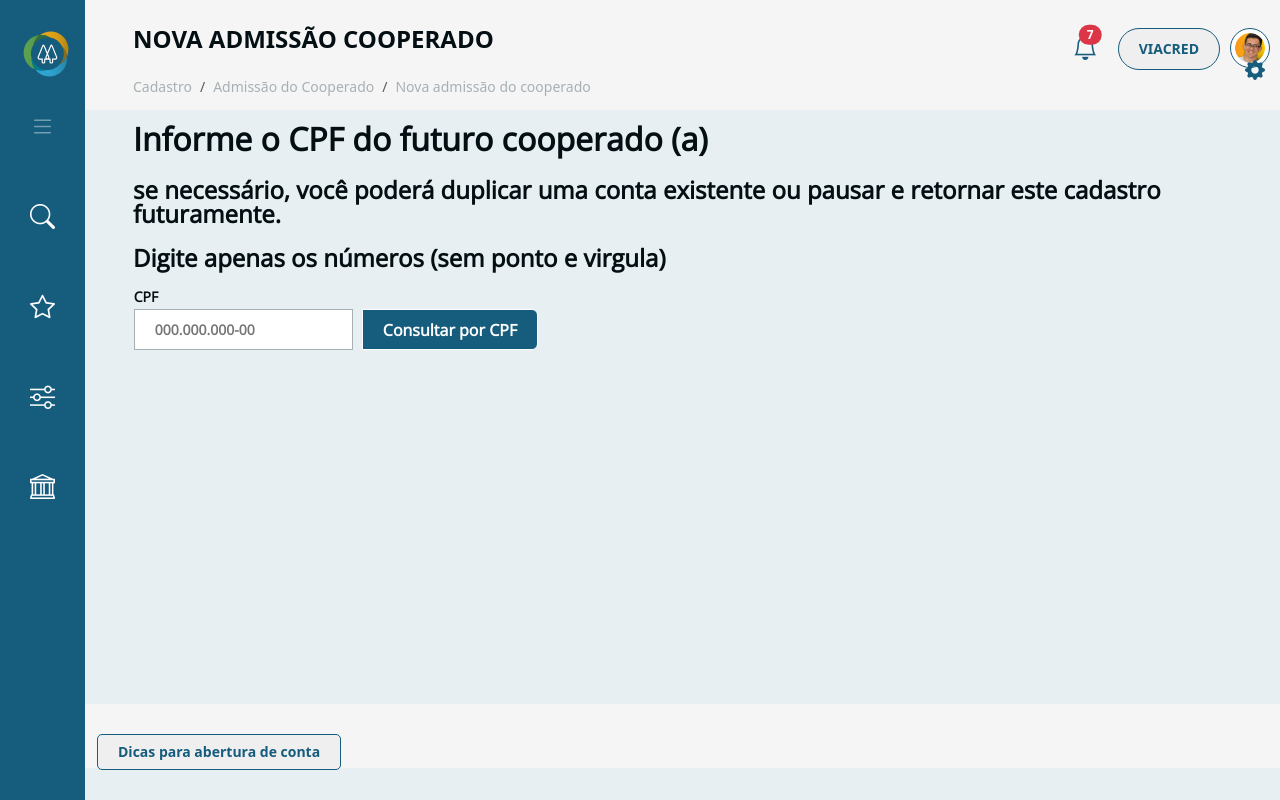
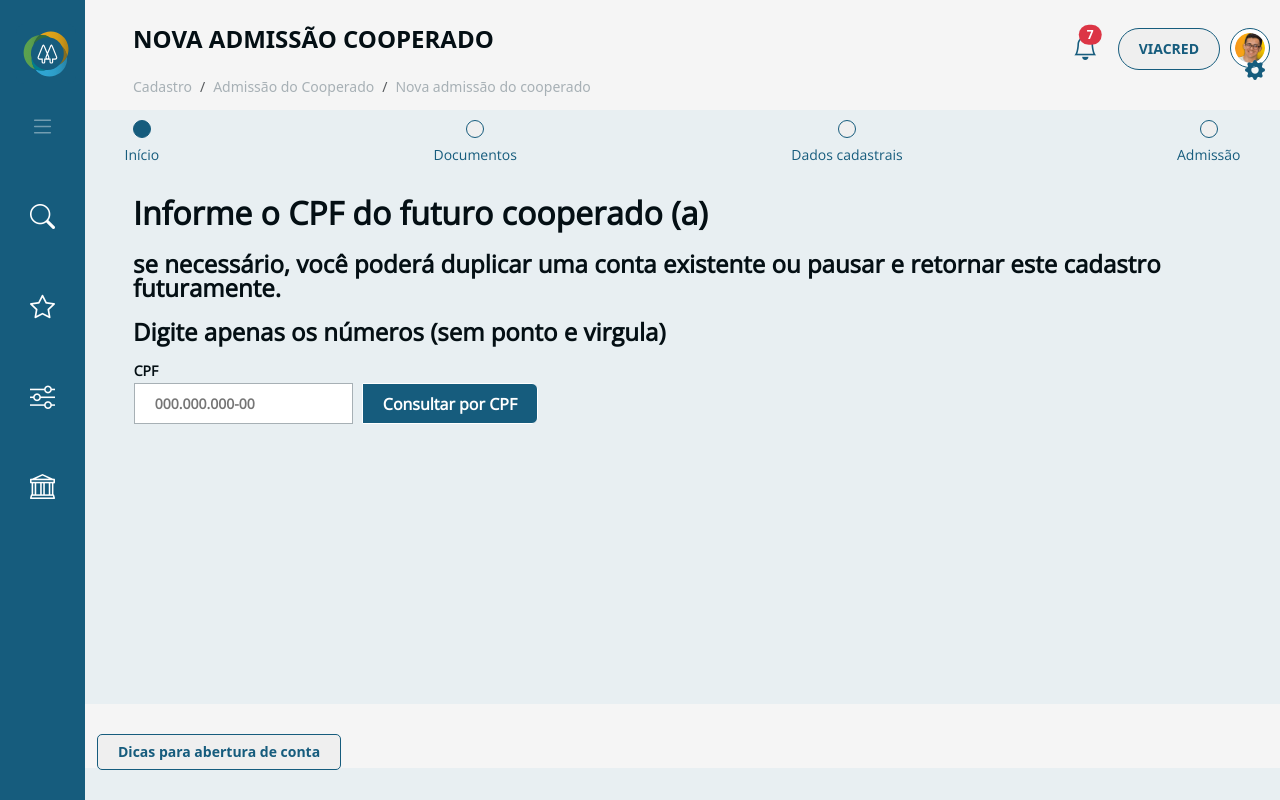
Before and after one commit to MarcosFerreira17/ailos-angular, an Angular app: page /home in a window 1280 px wide. Built offline with nearby package versions, Linux system fonts and the light colour scheme.

Commit message:
add stepper and card consulta

```diff
--- a/src/app/cooperative-admission/home/home.component.html
+++ b/src/app/cooperative-admission/home/home.component.html
@@ -1,4 +1,53 @@
 <div class="main-content">
+  <div class="container">
+    <div class="steps">
+      <progress id="progress" value="0" max="100"></progress>
+      <div class="step-item">
+        <button
+          class="step-button text-center"
+          type="button"
+          data-bs-toggle="collapse"
+          data-bs-target="#collapseOne"
+          aria-expanded="true"
+          aria-controls="collapseOne"
+        ></button>
+        <div class="step-title">Início</div>
+      </div>
+      <div class="step-item">
+        <button
+          class="step-button text-center collapsed"
+          type="button"
+          data-bs-toggle="collapse"
+          data-bs-target="#collapseTwo"
+          aria-expanded="false"
+          aria-controls="collapseTwo"
+        ></button>
+        <div class="step-title">Documentos</div>
+      </div>
+      <div class="step-item">
+        <button
+          class="step-button text-center collapsed"
+          type="button"
+          data-bs-toggle="collapse"
+          data-bs-target="#collapseThree"
+          aria-expanded="false"
+          aria-controls="collapseThree"
+        ></button>
+        <div class="step-title">Dados cadastrais</div>
+      </div>
+      <div class="step-item">
+        <button
+          class="step-button text-center collapsed"
+          type="button"
+          data-bs-toggle="collapse"
+          data-bs-target="#collapseThree"
+          aria-expanded="false"
+          aria-controls="collapseThree"
+        ></button>
+        <div class="step-title">Admissão</div>
+      </div>
+    </div>
+  </div>
   <h2 class="title">Informe o CPF do futuro cooperado (a)</h2>
   <p class="description">
     se necessário, você poderá duplicar uma conta existente ou pausar e retornar
@@ -10,6 +59,16 @@
     <div class="input-group">
       <input type="text" class="input-search" placeholder="000.000.000-00" />
       <button class="btn btn-search">Consultar por CPF</button>
+    </div>
+  </div>
+  <div class="card" *ngIf="queryCPF == !queryCPF">
+    <div class="card-body">
+      <h5 class="card-title">Situação cadastral do CPF</h5>
+      <h6 class="card-subtitle mb-2 text-muted">Cosulta na Receita Federal</h6>
+      <label class="card-label" for="">Nome</label>
+      <p>{{ queryCPF }}</p>
+      <label class="card-label" for="">CPF</label>
+      <p>{{ queryCPF }}</p>
     </div>
   </div>
 </div>
--- a/src/app/cooperative-admission/home/home.component.scss
+++ b/src/app/cooperative-admission/home/home.component.scss
@@ -3,7 +3,7 @@
   height: 73vh;
   margin-top: 10px;
   background-color: var(--background);
-  font-family: 'Open Sans', 'Roboto', sans-serif;
+  font-family: 'Open Sans', 'Roboto';
 }
 
 .title {
@@ -109,3 +109,89 @@ footer input:checked {
   margin-top: 30px;
   margin-right: 10px;
 }
+
+//stepper
+.steps {
+  display: flex;
+  justify-content: space-between;
+  align-items: center;
+  margin-bottom: 2rem;
+  position: relative;
+}
+
+.step-title{
+  font-size: 14px;
+  font-weight: 400;
+  color: var(--primary-color);
+  margin-top: 10px;
+}
+
+.step-button {
+  width: 18px;
+  height: 18px;
+  border-radius: 50%;
+  border: 1px solid var(--primary-color);
+  background-color: var(transparent);
+  transition: .4s;
+}
+.step-button[aria-expanded="true"] {
+  background-color: var(--primary-color);
+  color: #fff;
+}
+.done {
+  background-color: var(--primary-color);
+  color: #fff;
+}
+.step-item {
+  z-index: 10;
+  text-align: center;
+}
+#progress {
+-webkit-appearance:none;
+  position: absolute;
+  width: 95%;
+  z-index: 5;
+  height: 10px;
+  margin-left: 18px;
+  margin-bottom: 18px;
+}
+/* to customize progress bar */
+#progress::-webkit-progress-value {
+  background-color: var(--primary-color);
+  transition: .5s ease;
+}
+#progress::-webkit-progress-bar {
+  background-color: var(--prm-gray);
+
+}
+
+.card{
+  margin-left: 3rem;
+  font-family: 'Open Sans', 'Roboto';
+  width: 300px;
+  height: auto;
+}
+
+.card-title {
+  font-size: 16px;
+  font-weight: 600;
+  color: var(--gray-scale1);
+  margin-top: 20px;
+  margin-bottom: 20px;
+}
+
+.card-subtitle{
+  font-size: 14px;
+  font-weight: 400;
+  color: var(--gray-scale1);
+  margin-top: 20px;
+  margin-bottom: 20px;
+}
+
+.card-label{
+  font-size: 14px;
+  font-weight: 400;
+  color: var(--gray-scale1);
+  margin-top: 20px;
+  margin-bottom: 20px;
+}
--- a/src/app/cooperative-admission/home/home.component.ts
+++ b/src/app/cooperative-admission/home/home.component.ts
@@ -9,4 +9,5 @@ export class HomeComponent {
   isCollapsedFirstInput = true;
   isCollapsedSecondInput = true;
   isCollapsedThirdInput = true;
+  queryCPF = true;
 }
```
